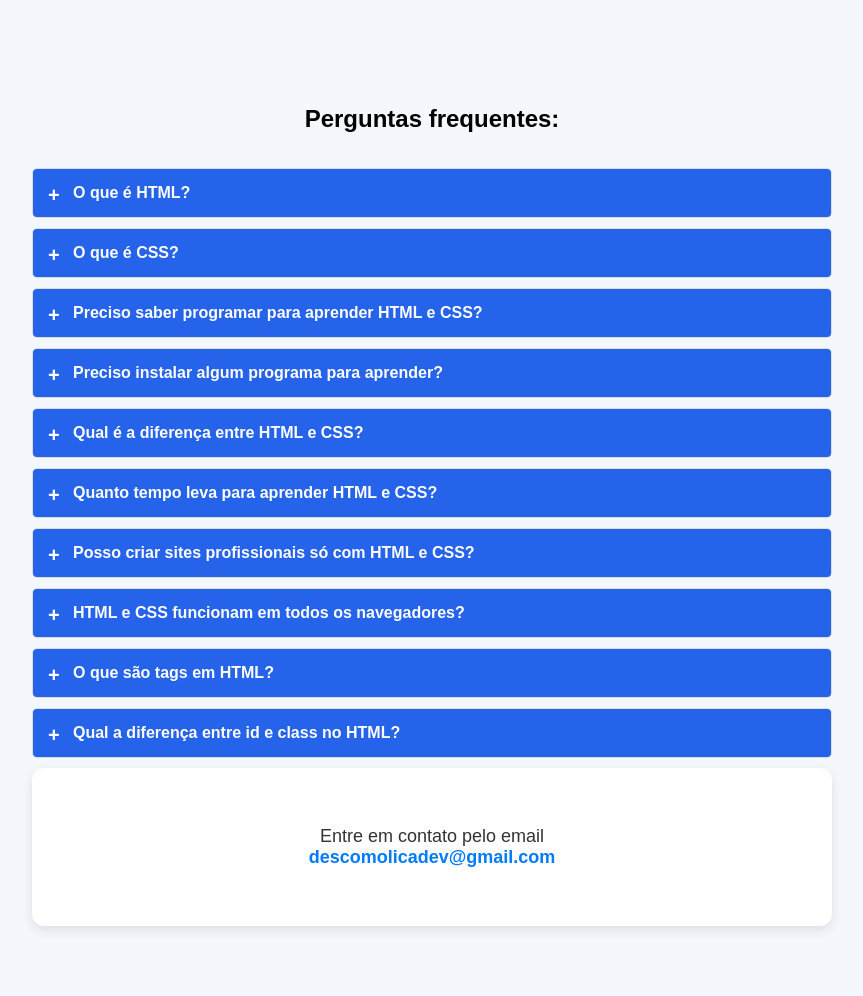
After one commit to LucasVinicius20/tcc_group, a PHP site: page /TCC/paginas/faq.php in a window 1280 px wide. The commit adds this page. Shown: the whole page, without its empty margins (208-1071 px from the left). Run offline with PHP 8.4, Linux system fonts and the light colour scheme.

Commit message:
Add files via upload
com a parte da luana feita, falta só a parte da sophia,a minha e a do arthur

```diff
--- /dev/null
+++ b/TCC - PAGE/javascript/scriptfaq.js
@@ -0,0 +1,45 @@
+document.getElementById('open_btn').addEventListener('click', function(){
+    document.getElementById('sidebar').classList.toggle('open-sidebar');
+});
+
+document.addEventListener("DOMContentLoaded", function () {
+    const questions = document.querySelectorAll('.faq-question');
+
+    questions.forEach(question => {
+        question.addEventListener('click', () => {
+            const answer = question.nextElementSibling;
+
+            // Fecha todos os outros
+            questions.forEach(q => {
+                const otherAnswer = q.nextElementSibling;
+                if (q !== question) {
+                    q.classList.remove('active');
+                    collapseAnswer(otherAnswer);
+                }
+            });
+
+            // Alterna a atual
+            question.classList.toggle('active');
+
+            if (answer.style.height && answer.style.height !== '0px') {
+                collapseAnswer(answer);
+            } else {
+                expandAnswer(answer);
+            }
+        });
+    });
+
+    function expandAnswer(answer) {
+        answer.style.display = 'block';
+        const fullHeight = answer.scrollHeight + "px";
+        answer.style.height = fullHeight;
+        answer.style.paddingTop = "15px";
+        answer.style.paddingBottom = "15px";
+    }
+
+    function collapseAnswer(answer) {
+        answer.style.height = '0';
+        answer.style.paddingTop = "0";
+        answer.style.paddingBottom = "0";
+    }
+});
--- a/TCC - PAGE/paginas/dashboard.php
+++ b/TCC - PAGE/paginas/dashboard.php
@@ -56,7 +56,7 @@
                 </li>
 
                 <li class="side-item">
-                    <a href="#">
+                    <a href="faq.php">
                         <i class="fa-solid fa-circle-info"></i>
                         <span class="item-description">
                             FAQ
--- /dev/null
+++ b/TCC - PAGE/paginas/faq.php
@@ -0,0 +1,93 @@
+<!DOCTYPE html>
+<html lang="pt-BR">
+<head>
+    <meta charset="UTF-8">
+    <title>Perguntas Frequentes</title>
+    <link rel="stylesheet" href="../styles/stylefaq.css">
+
+    <style>
+
+    </style>
+</head>
+<body>
+
+<div class="container">
+    <h2>Perguntas frequentes:</h2>
+
+    <div class="faq">
+        <?php
+        $faqs = [
+            [
+                "question" => "O que é HTML?",
+                "answer" => "HTML (HyperText Markup Language) é a linguagem de marcação usada para estruturar o conteúdo de páginas da web.
+                Ele define elementos como títulos, parágrafos, links, imagens e muito mais."
+            ],
+            [
+                "question" => "O que é CSS?",
+                "answer" => "CSS (Cascading Style Sheets) é a linguagem responsável pelo estilo visual de uma página web.
+                Com ele, você pode mudar cores, fontes, espaçamentos, posicionamento de elementos e até criar animações."
+            ],
+            [
+                "question" => "Preciso saber programar para aprender HTML e CSS?",
+                "answer" => "Não! HTML e CSS não são linguagens de programação, mas sim de marcação e estilo.
+                São ótimos pontos de partida para iniciantes que desejam entrar no mundo do desenvolvimento web."
+            ],
+            [
+                "question" => "Preciso instalar algum programa para aprender?",
+                "answer" => "Não necessariamente. Você pode começar apenas com um editor de texto
+                (como VS Code, Notepad++ ou até o Bloco de Notas) e um navegador (como Google Chrome, Firefox ou Edge) para visualizar suas páginas."
+            ],
+            [
+                "question" => "Qual é a diferença entre HTML e CSS?",
+                "answer" => "HTML cria a estrutura e o conteúdo (o esqueleto da página).
+                            CSS cuida da aparência e do design (as roupas e estilos da página)."
+            ],
+            [
+                "question" => "Quanto tempo leva para aprender HTML e CSS?",
+                "answer" => "Depende do seu ritmo de estudo. Em poucas semanas é possível entender os conceitos básicos,
+                mas a prática constante é essencial para dominar bem."
+            ],
+            [
+                "question" => "Posso criar sites profissionais só com HTML e CSS?",
+                "answer" => "Sim, mas com algumas limitações. HTML e CSS permitem criar páginas estáticas.
+                Para adicionar interatividade e funções dinâmicas, normalmente se utiliza JavaScript e outras tecnologias."
+            ],
+            [
+                "question" => "HTML e CSS funcionam em todos os navegadores?",
+                "answer" => "Sim, mas alguns estilos avançados podem ter pequenas diferenças dependendo do navegador.
+                É sempre recomendado testar em mais de um."
+            ],
+            [
+                "question" => "O que são tags em HTML?",
+                "answer" => "Tags são elementos usados para marcar e organizar o conteúdo.
+                Elas geralmente têm uma abertura <p> e um fechamento </p>. Por exemplo, <h1> define um título de nível 1 e <a> cria um link."
+            ],
+            [
+                "question" => "Qual a diferença entre id e class no HTML?",
+                "answer" => "id é único por página e usado para identificar um elemento específico.
+                            class pode ser reutilizado em vários elementos para aplicar estilos em grupo."
+            ]
+        ];
+
+        foreach ($faqs as $faq) {
+            echo "<div class='faq-item'>";
+            echo "<div class='faq-question'>{$faq['question']}</div>";
+            echo "<div class='faq-answer'>" . nl2br(htmlspecialchars($faq['answer'])) . "</div>";
+            echo "</div>";
+        }
+        ?>
+    </div>
+
+    <div class="contact-box">
+    <p style="text-align: center;">
+        Entre em contato pelo email<br>
+        <a href="mailto:descomolicadev@gmail.com?subject=Contato%20do%20site&body=Olá!%20Gostaria%20de%20entrar%20em%20contato...">
+            descomolicadev@gmail.com
+        </a>
+    </p>
+</div>
+</div>
+
+<script src="../javascript/scriptfaq.js"></script>
+</body>
+</html>
--- /dev/null
+++ b/TCC - PAGE/styles/stylefaq.css
@@ -0,0 +1,81 @@
+body {
+    font-family: Arial, sans-serif;
+    background: #f4f7fc;
+    margin: 0;
+    padding: 0;
+    min-height: 100vh;
+}
+
+.container {
+    max-width: 800px;
+    margin: 50px auto;
+    padding: 20px;
+}
+
+h2 {
+    text-align: center;
+    padding: 15px;
+    border-radius: 5px 5px 0 0;
+}
+
+.faq {
+    margin-top: 20px;
+}
+
+.faq-item {
+    border: 1px solid #ddd;
+    margin-bottom: 10px;
+    border-radius: 5px;
+    overflow: hidden;
+}
+
+.faq-question {
+    background-color: #2563eb;
+    color: white;
+    padding: 15px 20px 15px 40px;
+    cursor: pointer;
+    position: relative;
+    font-weight: bold;
+    transition: background-color 0.3s ease;
+}
+
+.faq-question::before {
+    content: '+';
+    position: absolute;
+    left: 15px;
+    font-size: 20px;
+    transition: transform 0.3s ease;
+}
+
+.faq-question.active::before {
+    content: '-';
+}
+
+.faq-answer {
+    overflow: hidden;
+    height: 0;
+    padding: 0 15px;
+    background-color: white;
+    color: #333;
+    transition: height 0.5s ease, padding 0.3s ease;
+}
+
+.contact-box {
+    text-align: center;
+    background-color: #ffffff;
+    padding: 40px;
+    border-radius: 12px;
+    box-shadow: 0 4px 12px rgba(0, 0, 0, 0.1);
+}
+.contact-box p {
+    font-size: 18px;
+    color: #333333;
+}
+.contact-box a {
+    color: #007BFF;
+    text-decoration: none;
+    font-weight: bold;
+}
+.contact-box a:hover {
+    text-decoration: underline;
+}
```
